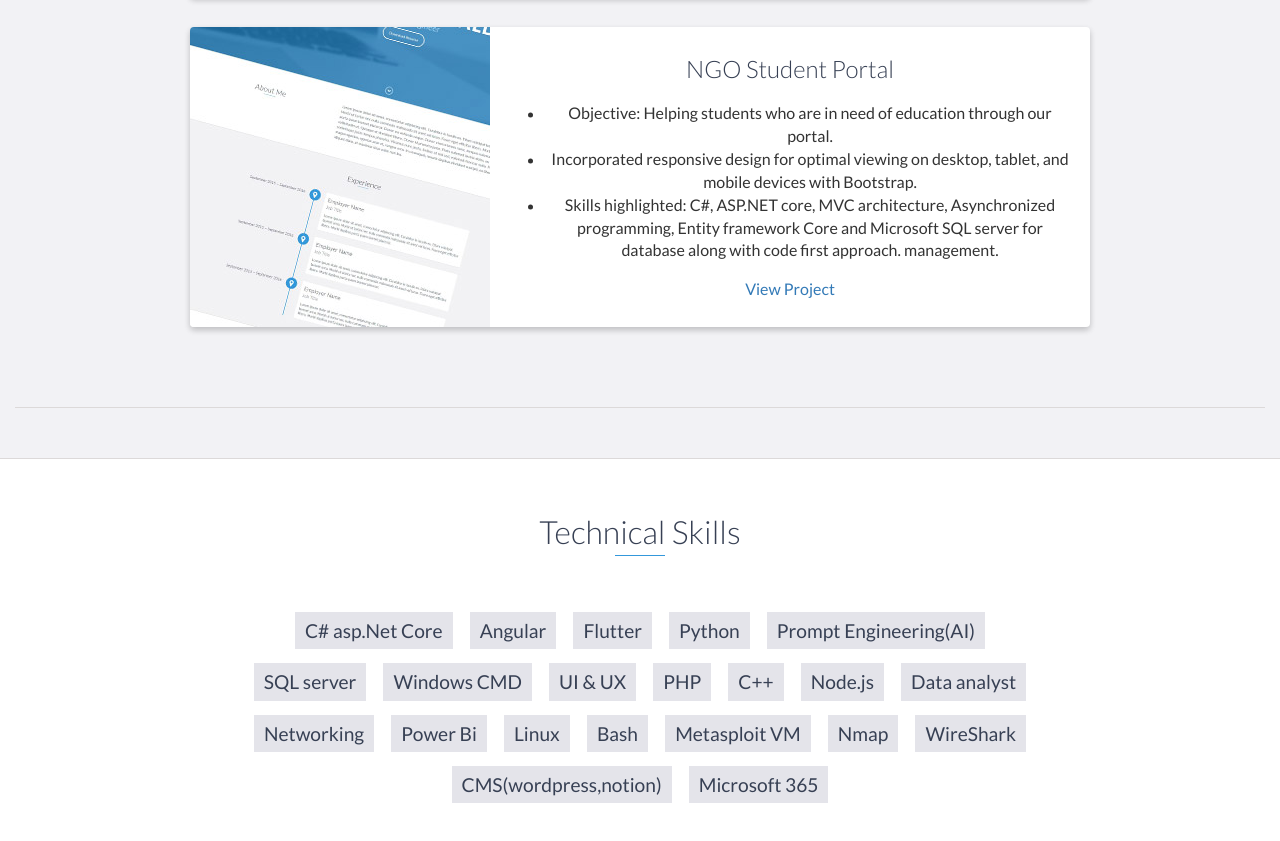
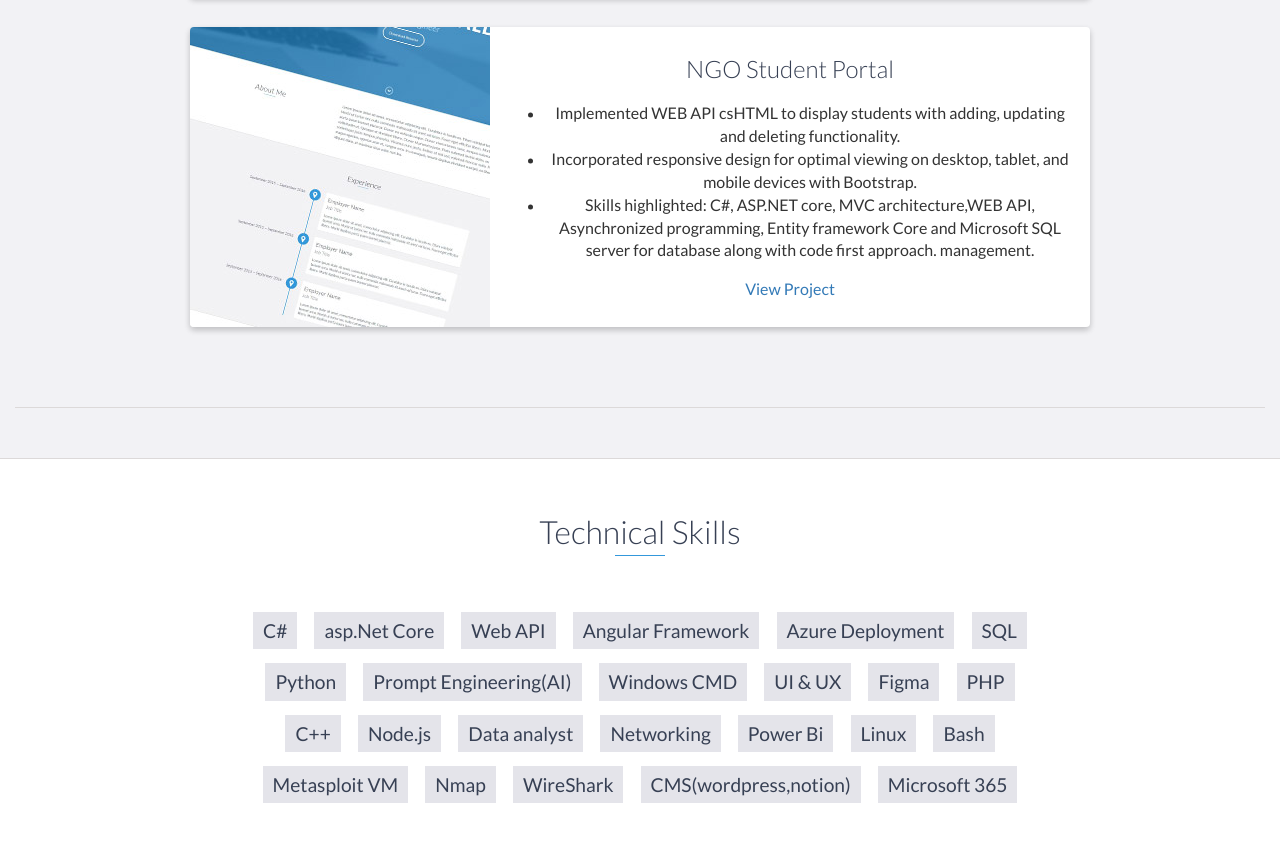
Before and after one commit to SaqibShakil303/mywebsite, a plain HTML site: page index.html in a window 1280 px wide. Shown: the part 2235-3076 px from the top of the page. Drawn offline with nearby package versions, Linux system fonts and the light colour scheme.

Commit message:
Update index.html

```diff
--- a/index.html
+++ b/index.html
@@ -97,7 +97,7 @@
         <h2 class="heading">Education</h2>
         <div class="education-block">
             <h3>Syamaprasad Institute of Technology & Managment(MAKAUT)</h3>
-            <span class="education-date">Sept 2021 - June 2024</span>
+            <span class="education-date">Sept 2021 - July 2024</span>
             <h4>Bachelor of Computer Application</h4>
         </div>
         <!-- End .education-block -->
@@ -149,13 +149,13 @@
                         <h3>NGO Student Portal</h3>
                         <ul>
                             <li>
-                                Objective: Helping students who are in need of education through our portal.
+				    Implemented WEB API csHTML to display students with adding, updating and deleting functionality.
                             </li>
                             <li>
                                 Incorporated responsive design for optimal viewing on desktop, tablet, and mobile devices with Bootstrap.
 
                             <li>
-                                Skills highlighted: C#, ASP.NET core, MVC architecture, Asynchronized programming, Entity framework Core and Microsoft SQL server for database along with code first approach.
+                                Skills highlighted: C#, ASP.NET core, MVC architecture,WEB API, Asynchronized programming, Entity framework Core and Microsoft SQL server for database along with code first approach.
  management.
                             </li>
                         </ul>
@@ -194,14 +194,17 @@ management.
     <div id="skills">
         <h2 class="heading">Technical Skills</h2>
         <ul>
-            <li>C# asp.Net Core</li>
-            <li>Angular</li>
-            <li>Flutter</li>
+            <li>C#</li>
+           <li>asp.Net Core</li>
+	   <li>Web API</li>
+            <li>Angular Framework</li>
+	    <li>Azure Deployment</li>
+	    <li>SQL</li>
             <li>Python</li>
             <li>Prompt Engineering(AI)</li>
-            <li>SQL server</li>
             <li>Windows CMD</li>
             <li>UI & UX</li>
+		<li>Figma</li>
             <li>PHP</li>
             <li>C++</li>
             <li>Node.js</li>
```
